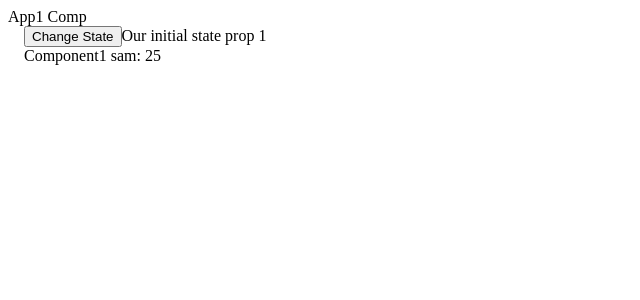
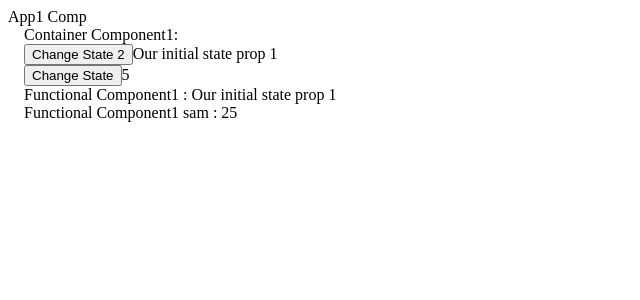
Before and after one commit to smerante/react-2019, a React (Create React App) app in the folder app1/: page / in a window 1280 px wide. Shown: the top 300 px of the page, without its empty margins (0-640 px from the left). Built offline with nearby package versions, Linux system fonts and the light colour scheme; the HTML template or start-up script is replaced by a standard one.

Commit message:
passing state as a prop

```diff
--- a/app1/src/containers/container1.js
+++ b/app1/src/containers/container1.js
@@ -1,4 +1,5 @@
 import React, { Component } from 'react';
+import Component1 from '../functional/component1';
 
 class Container1 extends Component {
 
@@ -24,17 +25,33 @@
 	// Correct
 	changeState = () => {
 		this.setState((prevState, props) => ({
-			stateProp1: prevState.stateProp2 + 1
+			stateProp2: prevState.stateProp2 + 1,
+			stateProp1: this.state.stateProp1 + ' L '
 		})
 		);
+	}
+
+	changeState2 = () => {
+		this.setState({
+			stateProp1: this.state.stateProp1 + ' L '
+		});
 	}
 
 	render() {
 		return (
 			<div>
-				<button onClick={() => this.changeState()}>Change State</button>
+				Container Component1:
+				<div>
+					<button onClick={() => this.changeState2()}>Change State 2</button>
+					{this.state.stateProp1}
+				</div>
 
-				{this.state.stateProp1}
+				<div>
+					<button onClick={() => this.changeState()}>Change State</button>
+					{this.state.stateProp2}
+				</div>
+
+				<Component1 prop1={this.state.stateProp1}/>
 			</div>
 		)
 	}
--- a/app1/src/functional/component1.js
+++ b/app1/src/functional/component1.js
@@ -2,7 +2,8 @@
 
 const Component1 = props => (
     <div>
-        Component1 {props.name}: {props.age}
+        Functional Component1 {props.name} : {props.age}
+        {props.prop1}
     </div>
 );
 
```
